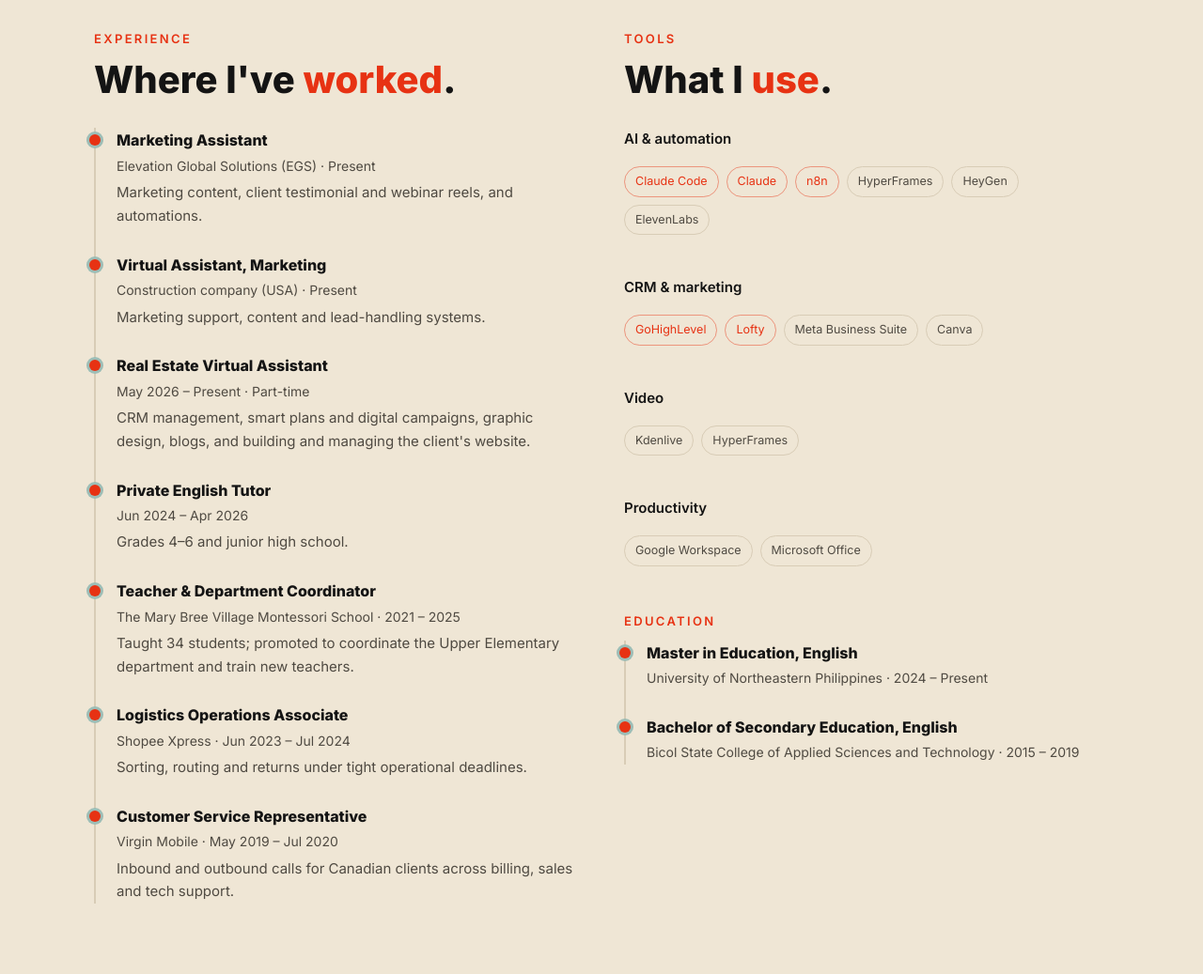
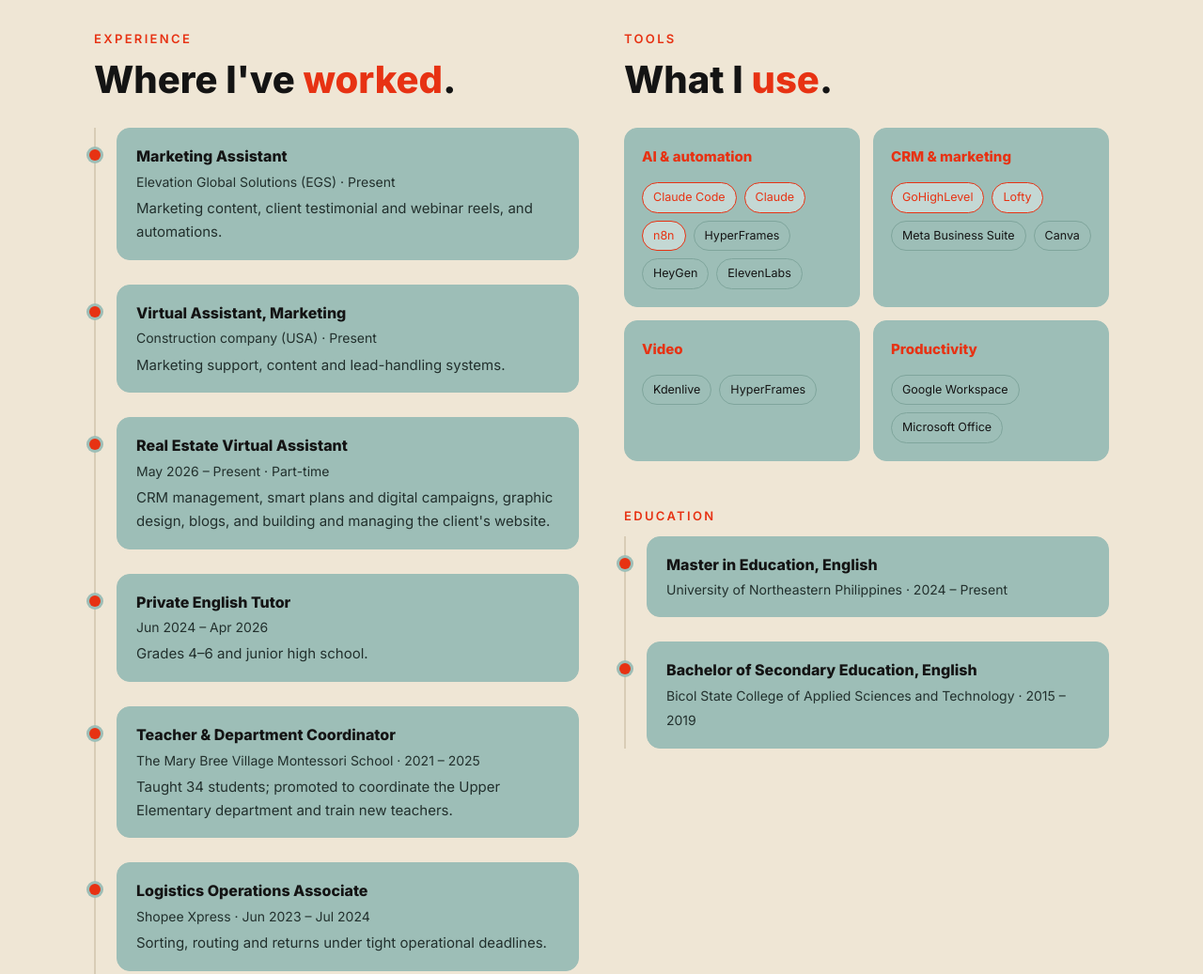
Before and after one commit to pontejohnmichael/pontejohnmichael.github.io, a plain HTML site: page index.html in a window 1280 px wide. Shown: the part 8740-9777 px from the top of the page at 94% size. Drawn offline with Linux system fonts and the light colour scheme.

Commit message:
sage added

```diff
--- a/index.html
+++ b/index.html
@@ -74,6 +74,16 @@ nav ul a:hover{color:var(--text);text-decoration:none}
 .card:not(.tcard):hover{position:relative;z-index:2;transform:scale(1.1);box-shadow:0 14px 30px rgba(0,0,0,.18)}
 .btn:hover{transform:scale(1.1)}
 .belt{padding:70px 0;margin:-60px 0}  /* room above/below so a grown image is not cut off */
+/* sage cards in the lower sections, same look as the About cards */
+.tcard,.tool,.xp>div{background:var(--sage);border-color:var(--sage)}
+.tcard .who,.xp>div span,.xp>div p{color:#22302d}
+.tools{display:grid;grid-template-columns:1fr 1fr;gap:14px}
+.tool{padding:18px}.tool .sub{margin:0 0 4px;color:var(--y);font-weight:700}
+.tool .chip{border-color:#7fa59c;color:var(--text)}.tool .chip.y{border-color:var(--y);color:var(--y);background:#fff6}
+.xp>div{border:1px solid var(--sage);border-radius:var(--r);padding:16px 20px;margin-bottom:16px;transition:transform .25s ease,box-shadow .25s ease}
+.xp>div b{color:var(--text)}
+.xp>div:hover{position:relative;z-index:2;transform:scale(1.1);box-shadow:0 14px 30px rgba(0,0,0,.18)}
+@media (max-width:520px){.tools{grid-template-columns:1fr}}
 /* claude code highlight */
 .cc{background:var(--sage)}
 .cc .lead,.cc .card p{color:#22302d}
@@ -106,7 +116,7 @@ blockquote::before{content:"\201C";display:block;color:var(--y);font-size:56px;l
 /* experience */
 .xp{border-left:2px solid var(--line);padding-left:22px}
 .xp div{position:relative;margin-bottom:26px}
-.xp div::before{content:"";position:absolute;left:-29px;top:7px;width:12px;height:12px;border-radius:50%;background:var(--y);box-shadow:0 0 0 3px var(--sage)}
+.xp div::before{content:"";position:absolute;left:-30px;top:22px;width:12px;height:12px;border-radius:50%;background:var(--y);box-shadow:0 0 0 3px var(--sage)}
 .xp b{display:block}
 .xp span{color:var(--muted);font-size:14px}
 .xp p{margin:4px 0 0;color:var(--muted);font-size:15px}
@@ -327,14 +337,12 @@ footer{padding:28px 0;background:#141414;color:#cfc6b4;font-size:13px;text-align
     <div>
       <div class="kicker">Tools</div>
       <h2 style="margin-bottom:28px">What I <em>use</em>.</h2>
-      <p class="sub" style="margin-top:0">AI &amp; automation</p>
-      <div class="chips"><span class="chip y">Claude Code</span><span class="chip y">Claude</span><span class="chip y">n8n</span><span class="chip">HyperFrames</span><span class="chip">HeyGen</span><span class="chip">ElevenLabs</span></div>
-      <p class="sub">CRM &amp; marketing</p>
-      <div class="chips"><span class="chip y">GoHighLevel</span><span class="chip y">Lofty</span><span class="chip">Meta Business Suite</span><span class="chip">Canva</span></div>
-      <p class="sub">Video</p>
-      <div class="chips"><span class="chip">Kdenlive</span><span class="chip">HyperFrames</span></div>
-      <p class="sub">Productivity</p>
-      <div class="chips"><span class="chip">Google Workspace</span><span class="chip">Microsoft Office</span></div>
+      <div class="tools">
+      <div class="card tool"><p class="sub">AI &amp; automation</p><div class="chips"><span class="chip y">Claude Code</span><span class="chip y">Claude</span><span class="chip y">n8n</span><span class="chip">HyperFrames</span><span class="chip">HeyGen</span><span class="chip">ElevenLabs</span></div></div>
+      <div class="card tool"><p class="sub">CRM &amp; marketing</p><div class="chips"><span class="chip y">GoHighLevel</span><span class="chip y">Lofty</span><span class="chip">Meta Business Suite</span><span class="chip">Canva</span></div></div>
+      <div class="card tool"><p class="sub">Video</p><div class="chips"><span class="chip">Kdenlive</span><span class="chip">HyperFrames</span></div></div>
+      <div class="card tool"><p class="sub">Productivity</p><div class="chips"><span class="chip">Google Workspace</span><span class="chip">Microsoft Office</span></div></div>
+      </div>
       <div class="kicker" style="margin-top:48px">Education</div>
       <div class="xp">
         <div><b>Master in Education, English</b><span>University of Northeastern Philippines · 2024 – Present</span></div>
```
